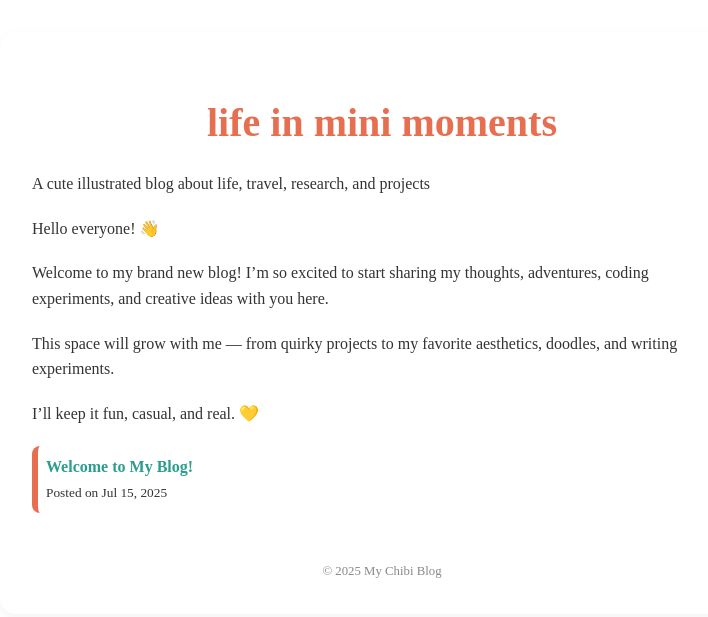
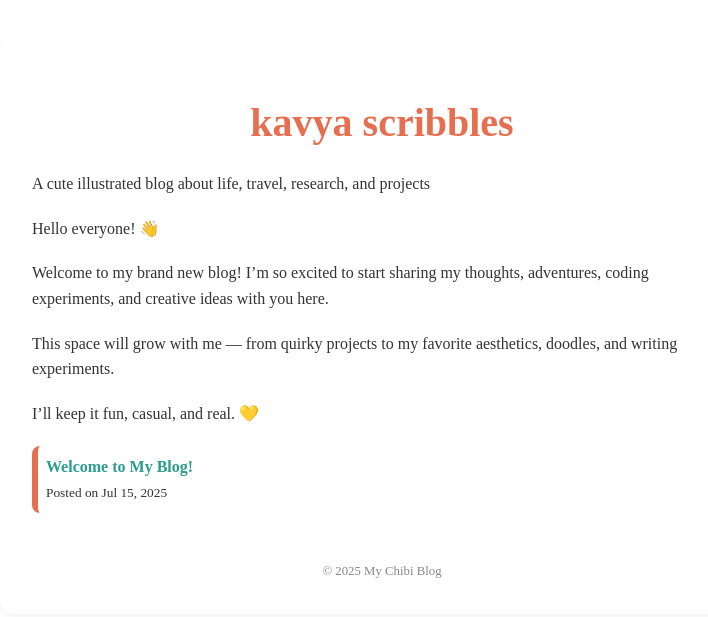
Before and after one commit to Kavya-Krishnamurthy/Kavya, a Jekyll site: the page built from index.md, in a window 1280 px wide. Shown: the top 617 px of the page, without its empty margins (258-966 px from the left). Built offline with Jekyll 4.4.1, drawn with Linux system fonts in a browser that asks for light colours; some web fonts are replaced.

Commit message:
Update _config.yml

```diff
--- a/_config.yml
+++ b/_config.yml
@@ -1,4 +1,4 @@
-title: life in mini moments
+title: kavya scribbles
 description: A cute illustrated blog about life, travel, research, and projects
 baseurl: "/Kavya" # leave blank for root site
 url: "https://Kavya-Krishnamurthy.github.io"
```
